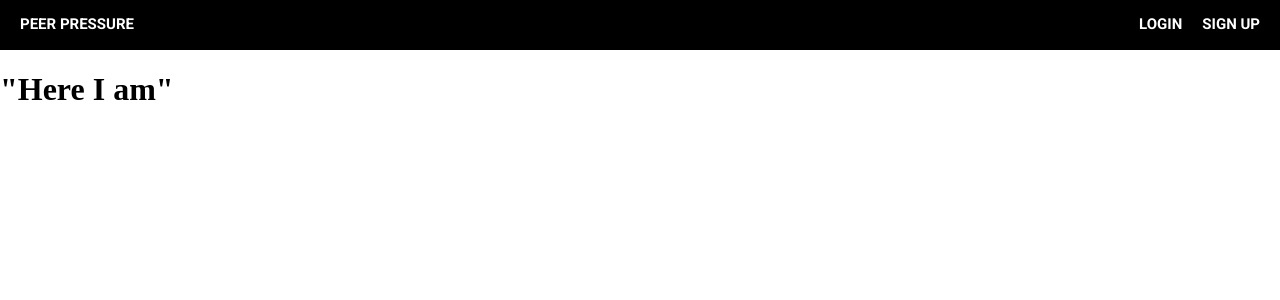
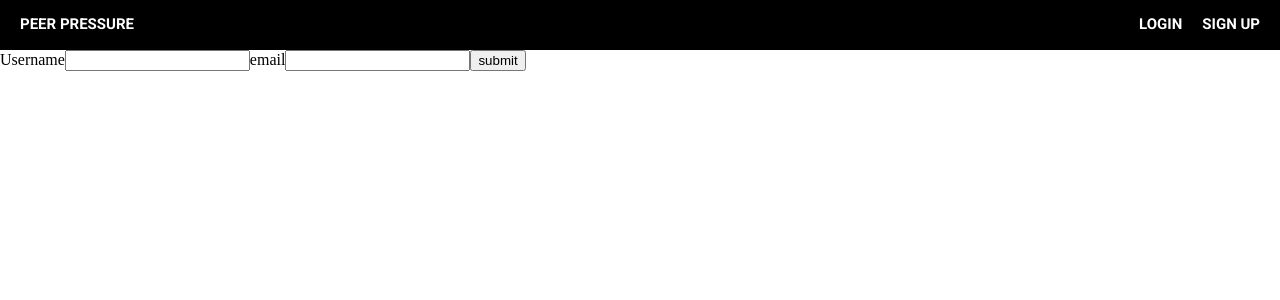
Before and after one commit to THREExPENNYco/collab, a React app: page /login in a window 1280 px wide. Shown: the top 300 px of the page. Built offline with nearby package versions, Linux system fonts and the light colour scheme.

Commit message:
adding sign up and login form componenets

```diff
--- a/src/App.js
+++ b/src/App.js
@@ -1,6 +1,7 @@
 import React, { Component } from 'react'
 import Home from './components/home.js'
-import Form from './components/form.js'
+import LoginForm from './components/loginForm.js'
+import SignUpForm from './components/signUpForm.js'
 import {
   BrowserRouter as Router,
   Route,
@@ -21,7 +22,8 @@ class App extends Component {
           </div>
         </div>
         <Route exact path='/' component={Home} />
-        <Route path='/login' component={Form} />
+        <Route path='/login' component={LoginForm} />
+        <Route path='/signup' component={SignUpForm} />
       </Router>
     )
   }
--- a/src/components/form.js
+++ /dev/null
@@ -1,10 +0,0 @@
-import React from 'react'
-import axios from 'axios'
-
-function Form () {
-  return (
-    <h1>"Here I am"</h1>
-  )
-}
-
-export default Form
--- a/src/components/login.js
+++ b/src/components/login.js
@@ -0,0 +1 @@
+import Form from './loginForm.js'
--- /dev/null
+++ b/src/components/loginForm.js
@@ -0,0 +1,16 @@
+import React from 'react'
+import axios from 'axios'
+
+function Form () {
+  return (
+    <form className="form">
+      <label>Username</label>
+      <input type="text" name="username" />
+      <label>email</label>
+      <input type="text" name="email" />
+      <input type="submit" value="submit" />
+    </form>
+  )
+}
+
+export default Form
--- /dev/null
+++ b/src/components/signUpForm.js
@@ -0,0 +1,14 @@
+import React from 'react'
+import axios from 'axios'
+
+function Form () {
+  return (
+    <form className="form">
+      <label>First Name</label>
+      <input type="text" name="first-name" />
+      <label>Last Name</label>
+    </form>
+  )
+}
+
+export default Form
```
Also changed, not shown: src/components/desc.js (added, +19 -0 lines).
